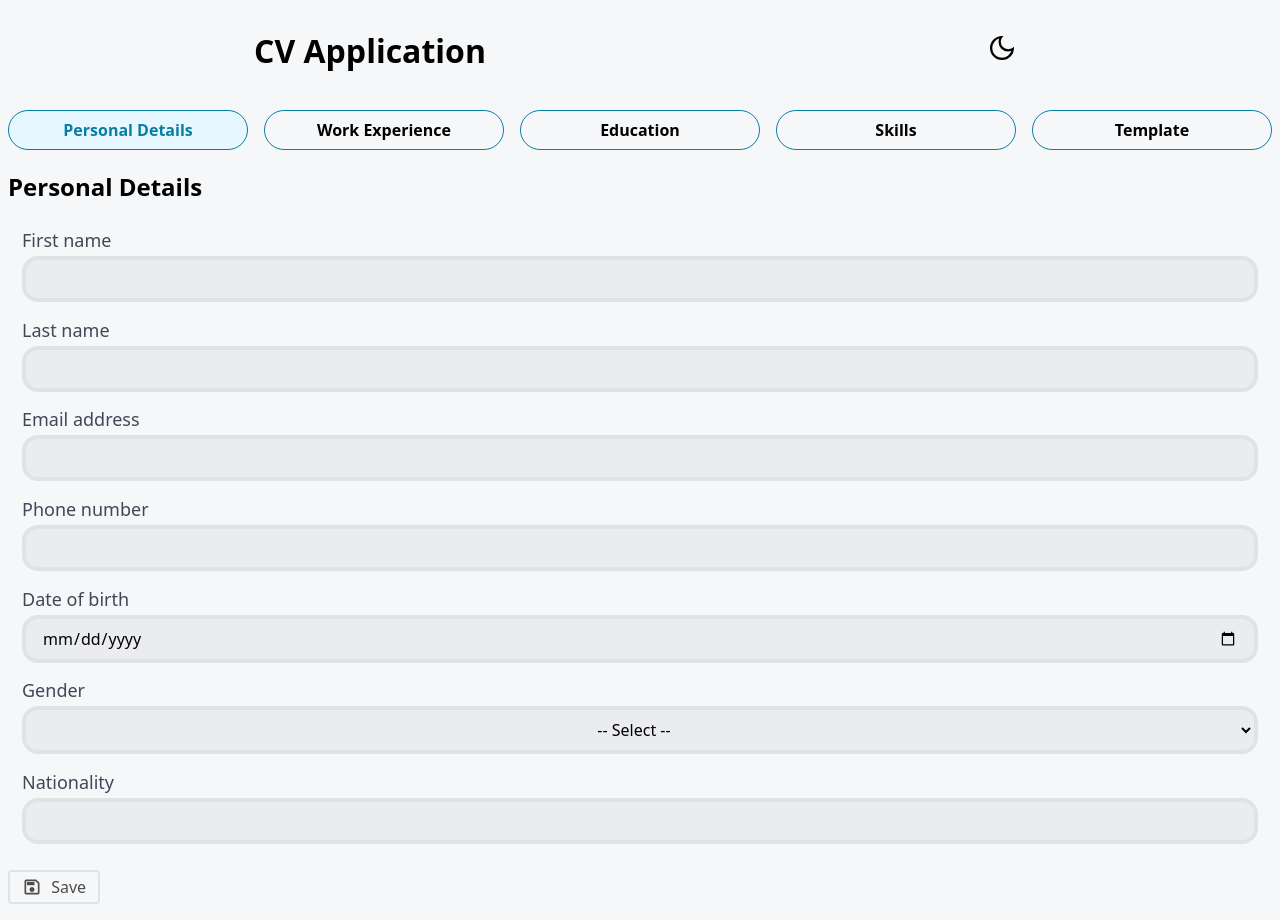
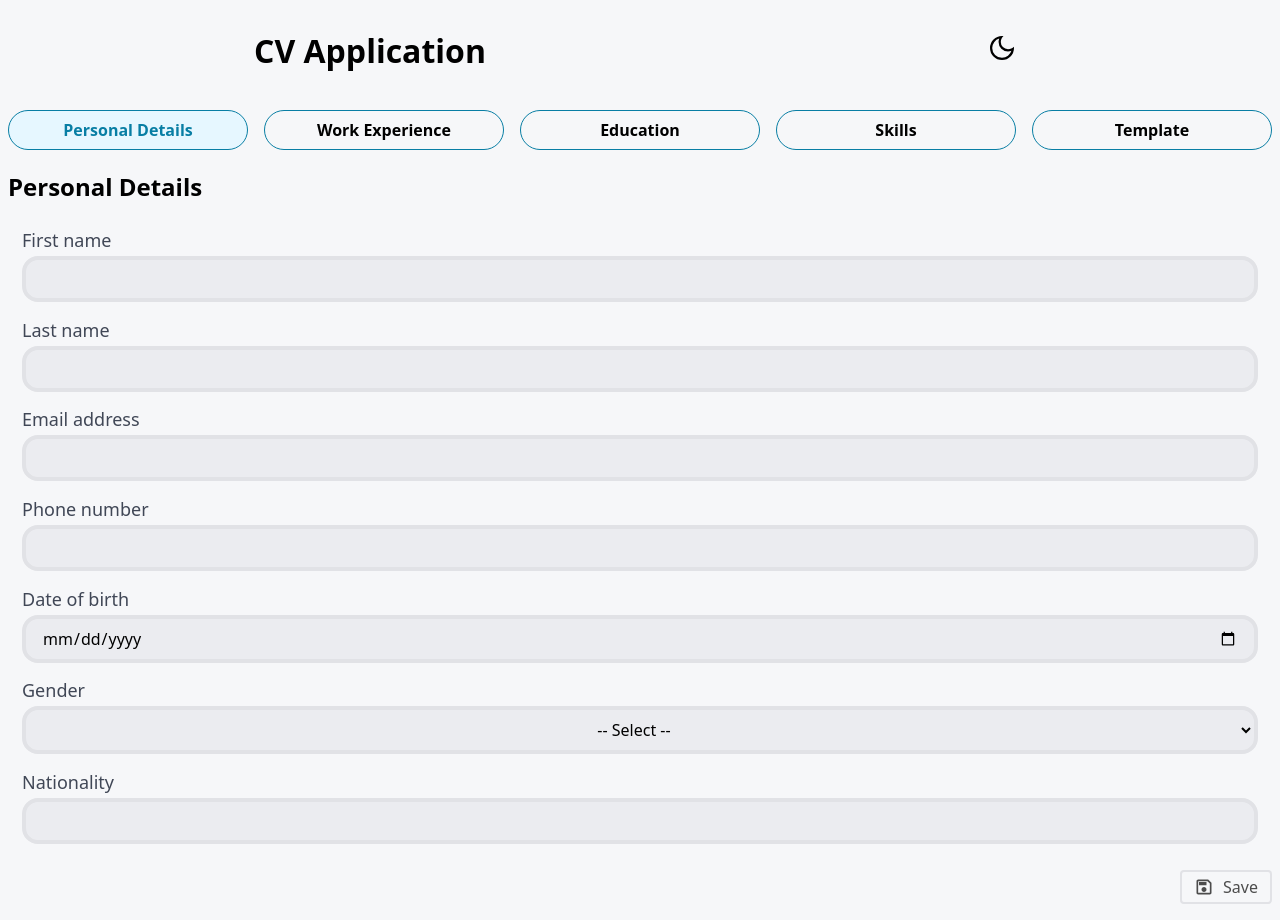
Before and after one commit to arturopstem/cv-application, a React (Vite) app: page / in a window 1280 px wide. Built offline with nearby package versions, Linux system fonts and the light colour scheme.

Commit message:
feat: Add EntryForm.css with styling for the menu section

```diff
--- a/src/components/EntryForm.jsx
+++ b/src/components/EntryForm.jsx
@@ -1,6 +1,7 @@
 import fieldDefinitions from '../js/fieldDefinitions';
 import { deleteEntry, saveEntry } from '../js/profileStorage';
 import sectionDefinitions from '../js/sectionDefinitions';
+import '../styles/EntryForm.css';
 import EntryButton from './EntryButton';
 import FormField from './FormField';
 
--- /dev/null
+++ b/src/styles/EntryForm.css
@@ -0,0 +1,5 @@
+.entry-form__menu {
+  display: flex;
+  justify-content: end;
+  gap: 1rem;
+}
```
